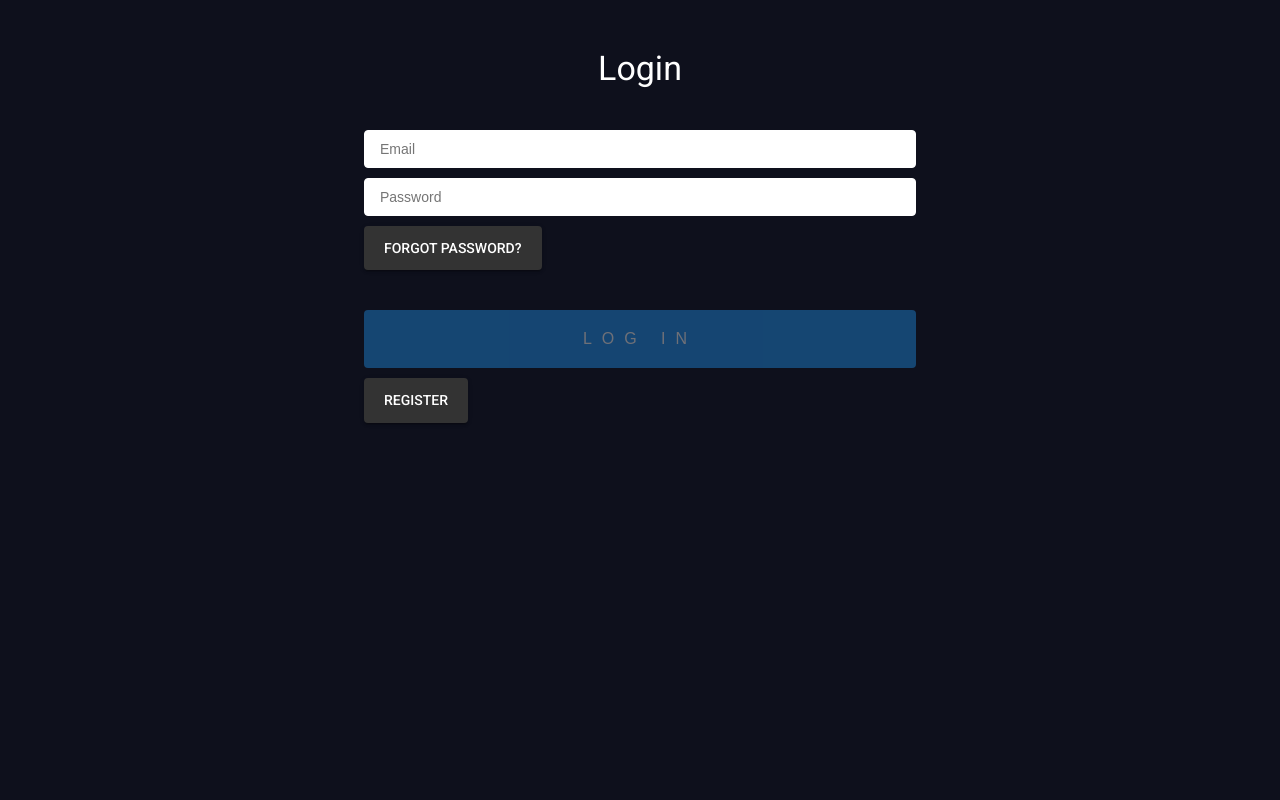
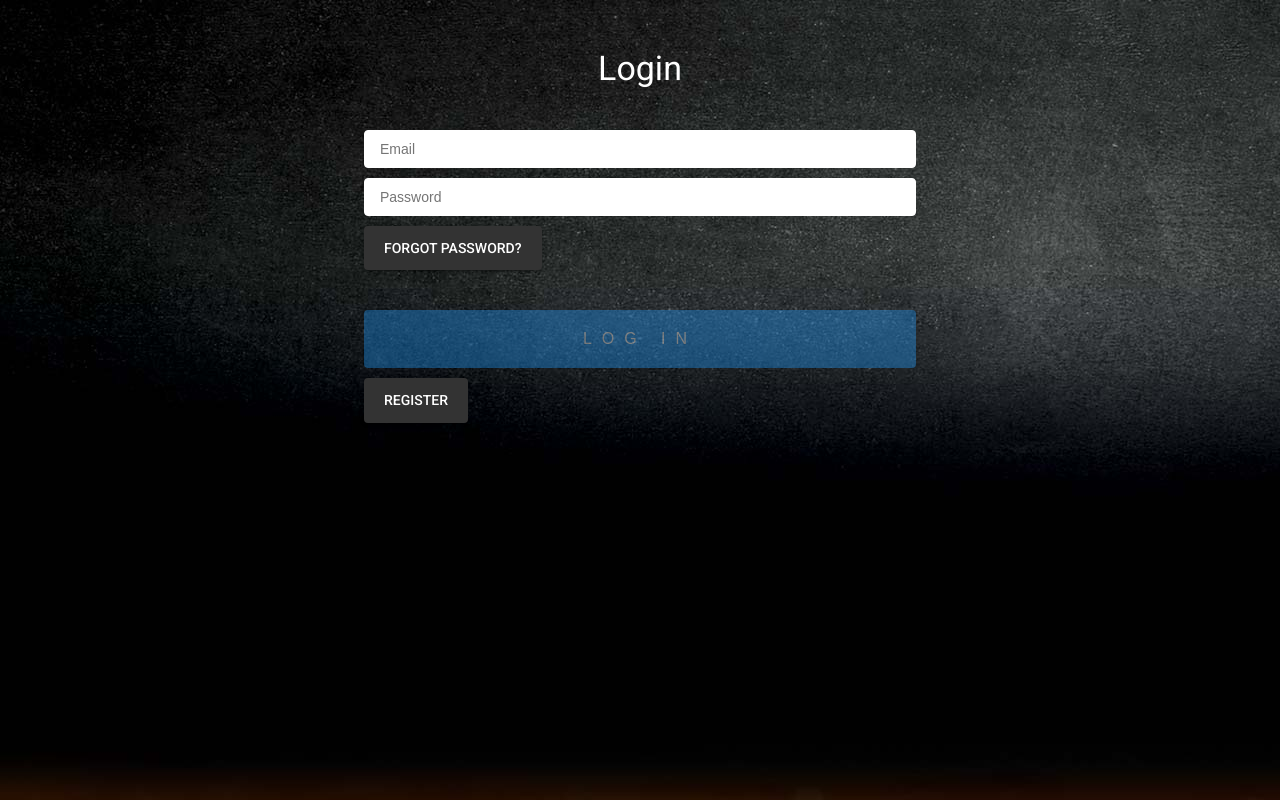
Before and after one commit to thomasbeckford/react-firebase, a React (Create React App) app: page / in a window 1280 px wide. Built offline with nearby package versions, Linux system fonts and the light colour scheme; no server answers.

Commit message:
feat: gourmet back

```diff
--- a/src/App.css
+++ b/src/App.css
@@ -1,5 +1,6 @@
 body {
 	background: #0e101c;
+	background: url('./gourmet-background.jpg')
 }
 
 form {
```
Also changed, not shown: src/gourmet-background.jpg (added).
